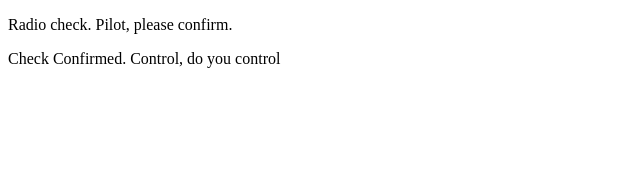
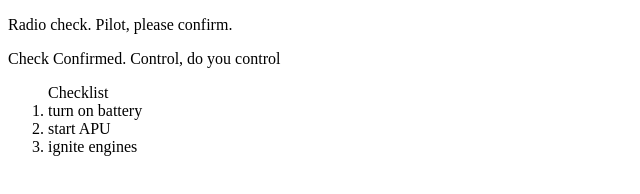
Before and after one commit to billkapes/communication-log, a plain HTML site: page index.html in a window 1280 px wide. Shown: the whole page, without its empty margins (0-640 px from the left). Drawn offline with Linux system fonts and the light colour scheme.

Commit message:
added checklist

```diff
--- a/index.html
+++ b/index.html
@@ -3,5 +3,10 @@
    <body>
       <p>Radio check. Pilot, please confirm.</p>
       <p>Check Confirmed. Control, do you control</p>
+      <ol>Checklist
+        <li>turn on battery</li>
+        <li>start APU</li>
+        <li>ignite engines</li>
+      </ol>
    </body>
 </html>
```
